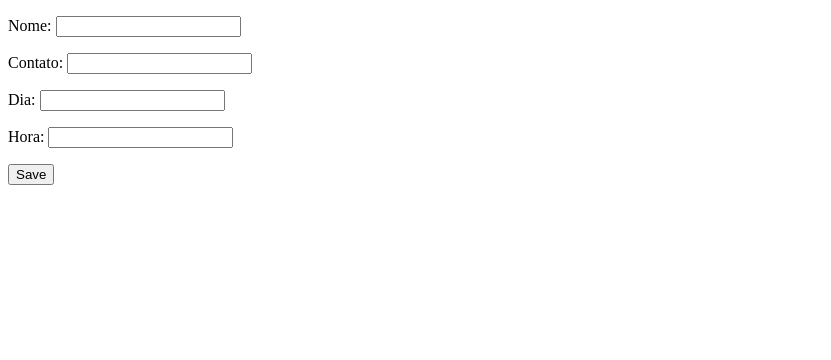
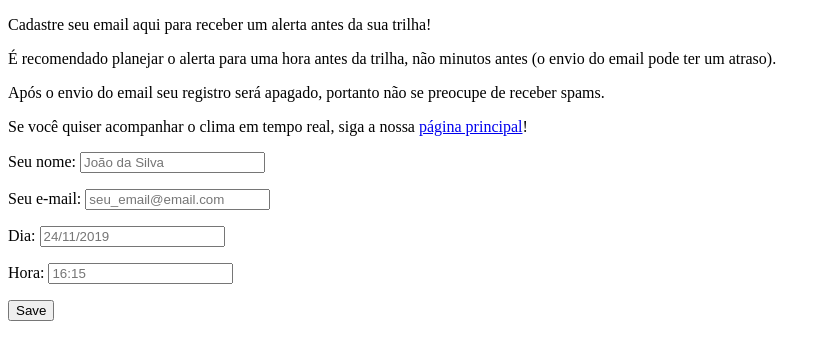
Before and after one commit to Daniel-H-C-P/APIClima-parqueDasDunas, a Django app: page /cadastro/ in a window 1280 px wide. Shown: the top 360 px of the page, without its empty margins (0-831 px from the left). Run offline with Django 3.2, Linux system fonts and the light colour scheme; parts of the project's set-up code (start-up, migrations or seed data) failed here and were passed over.

Commit message:
views ligadas

```diff
--- a/ClimaTempo/urls.py
+++ b/ClimaTempo/urls.py
@@ -22,6 +22,6 @@ from cadastro.views import cadastro_pedidos
 urlpatterns = [
     path('admin/', admin.site.urls),
     path('ClimaParque/', ClimaParque2),
-    path('ClimaParque3/', ClimaParque3),
+    path('ClimaParque3/', ClimaParque3, name='clima-parque'),
     path('cadastro/', cadastro_pedidos),
 ]
--- a/cadastro/forms.py
+++ b/cadastro/forms.py
@@ -1,6 +1,7 @@
 from django import forms
 from .models import EmailCliente
-
+import datetime
+'''
 class EmailForm(forms.ModelForm):
 	class Meta:
 		model = EmailCliente
@@ -10,3 +11,18 @@ class EmailForm(forms.ModelForm):
 			'dia',
 			'hora'
 		]
+'''
+
+class EmailForm(forms.ModelForm):
+	nome = forms.CharField(label='Seu nome:', widget=forms.TextInput(attrs={'placeholder': 'João da Silva'}))
+	contato = forms.EmailField(label='Seu e-mail:', widget=forms.EmailInput(attrs={'placeholder': 'seu_email@email.com'}))
+	dia = forms.DateField(label='Dia:', input_formats=['%d/%m/%Y', '%d/%m/%y'], widget=forms.DateInput(attrs={'placeholder': '24/11/2019'}))
+	hora = forms.TimeField(label='Hora:', input_formats=['%H:%M'], widget=forms.TimeInput(attrs={'placeholder': '16:15'}))
+	class Meta:
+		model = EmailCliente
+		fields = [
+			'nome',
+			'contato',
+			'dia',
+			'hora'
+		]
--- a/cadastro/views.py
+++ b/cadastro/views.py
@@ -1,12 +1,14 @@
-from django.shortcuts import render
+from django.shortcuts import render, redirect
 from .forms import EmailForm
+
 
 def cadastro_pedidos(request):
 	form = EmailForm(request.POST or None)
 	if form.is_valid():
 		form.save()
+		return redirect('http://127.0.0.1:8000/ClimaParque3/') #vou ter de mudar isso-> CRIAR PÁGINA DE 'CADASTRO CONCLUÍDO!'
 	contexto = {
-		'form': form
+		'form': form,
 
 	}
 
--- a/templates/formulario.html
+++ b/templates/formulario.html
@@ -4,7 +4,13 @@
 	<title>Formulário de cadastro</title>
 </head>
 <body>
-{% block content %}
+	<div>
+		<p>Cadastre seu email aqui para receber um alerta antes da sua trilha!</p>
+		<p>É recomendado planejar o alerta para uma hora antes da trilha, não minutos antes (o envio do email pode ter um atraso).</p>
+		<p>Após o envio do email seu registro será apagado, portanto não se preocupe de receber spams.</p>
+		<p>Se você quiser acompanhar o clima em tempo real, siga a nossa <a href="http://127.0.0.1:8000/ClimaParque3/">página principal</a>! </p> <!-- Preciso mudar isso na implementação -->
+	</div>
+{% block formulario %}
 <form method="POST"> {% csrf_token %}
 {{ form.as_p }}
 <input type="submit" value="Save" />
```
Also changed, not shown: templates/index.html (+12 -1 lines), ClimaTempo/settings.py (line endings or trailing spaces), db.sqlite3.
